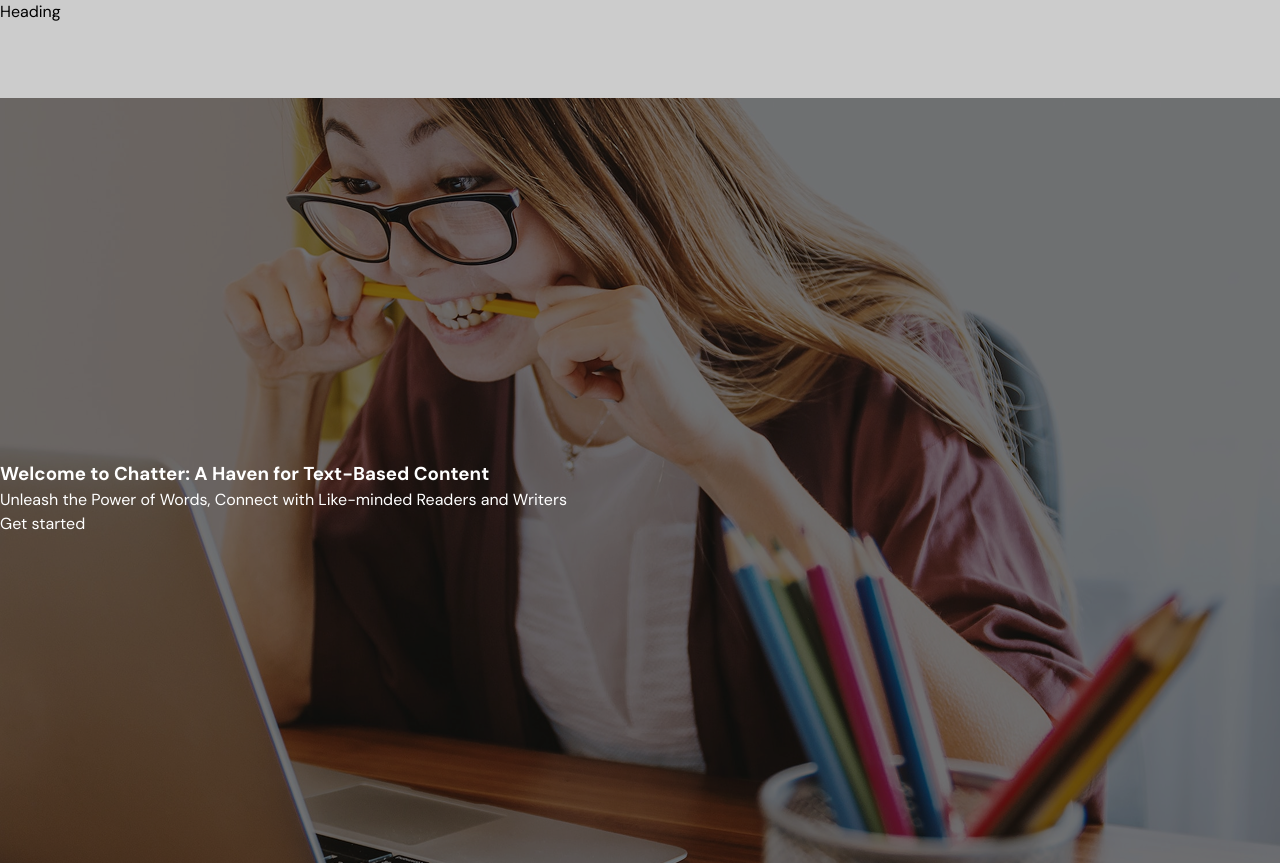
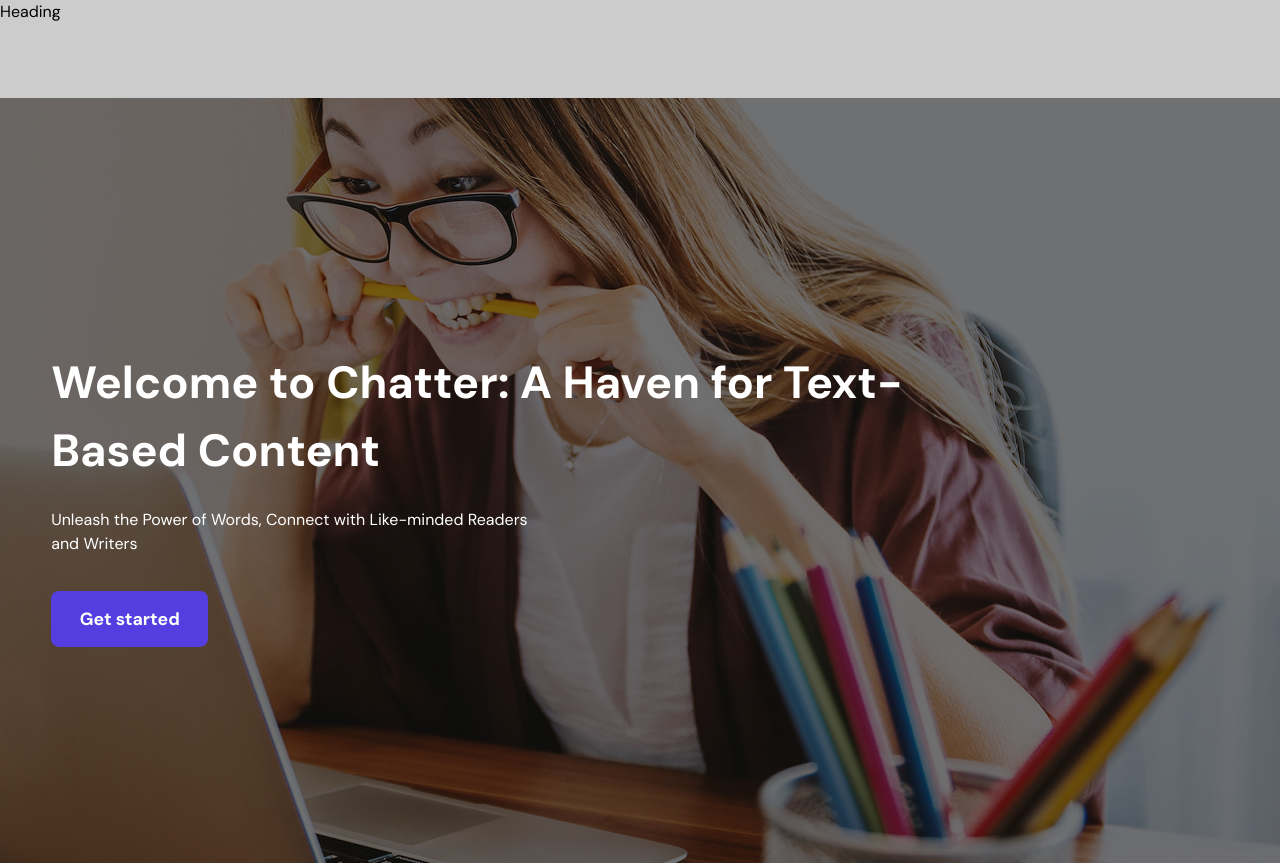
Before and after one commit to callmeoani/altschool-semester-1-exam-project, a plain HTML site: page index.html in a window 1280 px wide. Shown: the top 863 px of the page. Drawn offline with Linux system fonts and the light colour scheme.

Commit message:
done with the first iteration of the hero section

```diff
--- a/css/hero.css
+++ b/css/hero.css
@@ -7,17 +7,32 @@ section.hero {
   position: relative;
   color: var(--light-clr);
 
-   & .overlay {
+  & .overlay {
     background-color: hsla(0, 0%, 0%, 0.55);
-    /* width: 100%; */
     inset: 0;
-    /* z-index: -1; */
     position: absolute;
-   }
+  }
 
-   & article {
+  & article {
     position: relative;
     inset-block-start: 50%;
     transform: translateY(-50%);
-   }
+    width: var(--section-width);
+    margin-inline: auto;
+
+    & hgroup {
+      margin-block-end: clamp(28px, calc(1.6071rem + 0.714vw), 36px);
+
+      & h1 {
+        font-size: var(--fs-heading);
+        margin-block-end: var(--h-mb);
+        letter-spacing: 5%;
+        max-width: 30ch;
+      }
+
+      & p {
+        max-width: 45ch;
+      }
+    }
+  }
 }
--- a/css/index.css
+++ b/css/index.css
@@ -26,6 +26,7 @@
   --section-width: 92%;
 
 
+
 }
 
 body {
@@ -37,3 +38,30 @@ body {
 img {
   width: 100%;
 }
+
+.btn {
+  border-radius: var(--base-radius);
+  display: flex;
+  justify-content: center;
+  align-items: center;
+  font-size: var(--fs-base);
+  font-weight: bold;
+  width: min(80%, 9.8125rem);
+  height: 3.5rem;
+  text-decoration: none;
+}
+
+.btn:hover {
+  transition: transform 300ms ease-in-out 0s;
+  transform: translateY(-3px) scale(1.02);
+}
+
+.btn-solid {
+  color: var(--light-clr);
+  background-color: var(--pry-clr);
+}
+
+.btn-outline {
+  color: var(--dark-clr);
+  border: solid 1px var(--pry-clr)
+}
--- a/css/normalize.css
+++ b/css/normalize.css
@@ -42,9 +42,10 @@ p, h1, h2, h3, h4, h5, h6 {
 p {
   text-wrap: pretty;
 }
-h1, h2, h3, h4, h5, h6 {
+
+/* h1, h2, h3, h4, h5, h6 {
   text-wrap: balance;
-}
+} */
 
 /*
   10. Create a root stacking context
--- a/index.html
+++ b/index.html
@@ -29,7 +29,7 @@
               Writers
             </p>
           </hgroup>
-          <a>Get started</a>
+          <a href="/signup" class="btn btn-solid">Get started</a>
         </article>
       </section>
       <section class="about">
```
